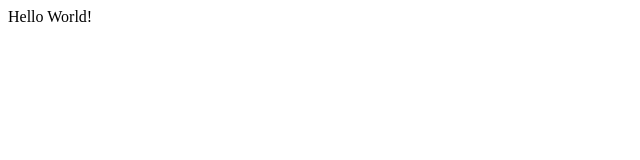
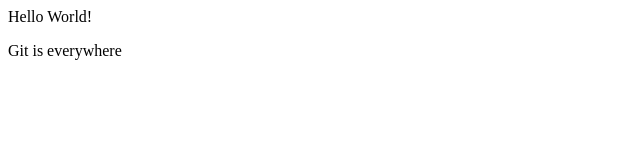
Before and after one commit to nemadeep82/mytestwebsite, a plain HTML site: page index.html in a window 1280 px wide. Shown: the full height of the page, 0-640 px from the left. Drawn offline with Linux system fonts and the light colour scheme.

Commit message:
added paragraph message

```diff
--- a/index.html
+++ b/index.html
@@ -5,4 +5,7 @@
 <head>
 Hello World!
 </head>
+<p>
+Git is everywhere
+</p>
 </html>
```
